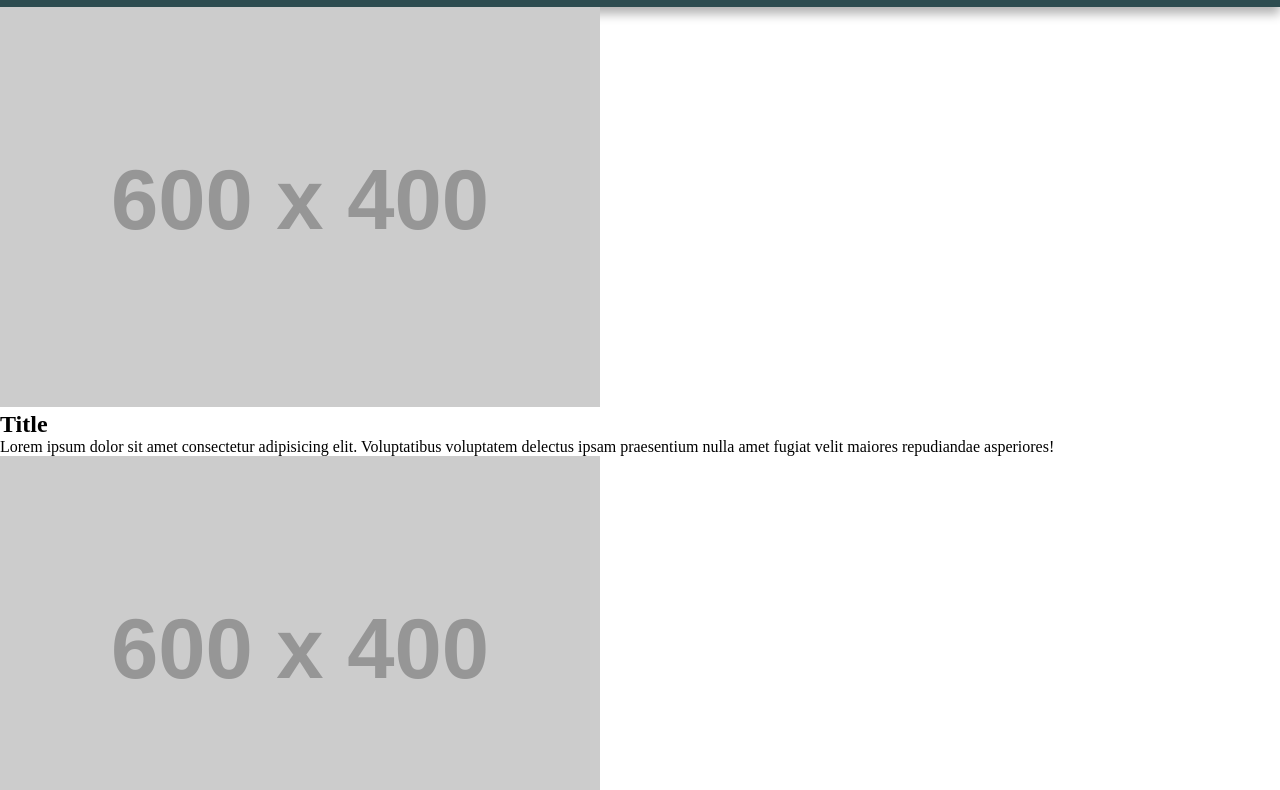
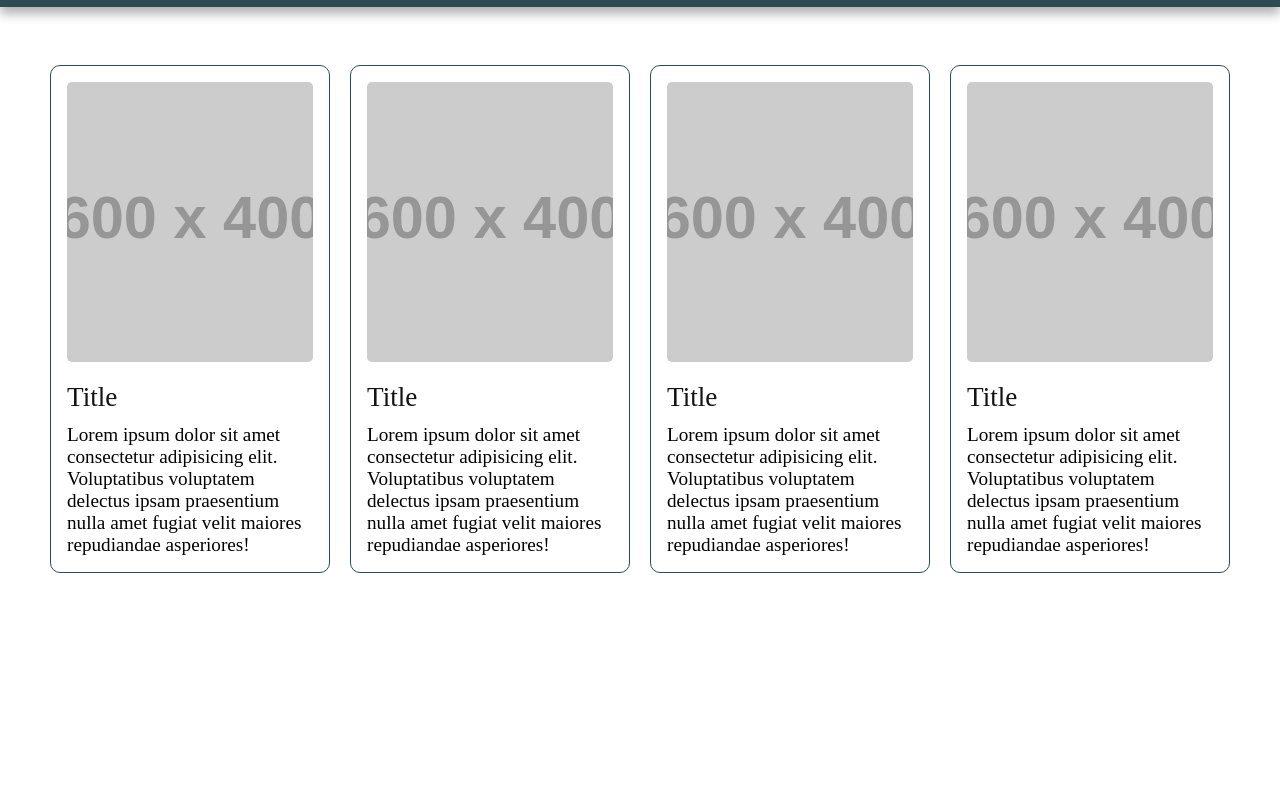
Before and after one commit to JustinParviz/News_Search_app, a plain HTML site: page index.html in a window 1280 px wide. Shown: the part 76-866 px from the top of the page. After the commit the page ends 800 px from the top, so only its background shows below. Drawn offline with Linux system fonts and the light colour scheme; placeholder pictures from the web are drawn by us.

Commit message:
Added CSS to the Blog Cards

```diff
--- a/index.html
+++ b/index.html
@@ -11,7 +11,7 @@
 <body>
 
     <nav>
-        <div class="navbar">
+        <div class="navbar obj-width">
             <a class="logo" href="index.html">News.</a>
 
             <div class="search-container">
@@ -21,7 +21,7 @@
         </div>
     </nav>
 
-    <main id="blog-container">
+    <main class="obj-width" id="blog-container">
         <div class="blog-card">
             <img src="https://placehold.co/600x400" alt="">
             <h2>Title</h2>
--- a/style.css
+++ b/style.css
@@ -6,6 +6,12 @@
 
 body {
     position: relative;
+}
+
+/* Global CSS */
+.obj-width {
+    max-width: 1200px;
+    margin: auto;
 }
 
 nav {
@@ -46,3 +52,43 @@ nav {
     border-radius: 5px;
     margin-left: 10px;
 }
+
+#blog-container {
+    padding: 3rem 0;
+    display: flex;
+    justify-content: flex-start;
+    align-items: flex-start;
+    flex-wrap: wrap;
+}
+
+.blog-card {
+    width: 280px;
+    border: 1px solid #2d4c50;
+    border-radius: 10px;
+    cursor: pointer;
+    padding: 1rem;
+    margin: 10px;
+}
+
+.blog-card:hover {
+    box-shadow: 4px 4px 10px rgba(0, 0, 0, 0.1);
+}
+
+.blog-card img {
+    width: 100%;
+    height: 280px;
+    object-fit: cover;
+    border-radius: 5px;
+    margin-bottom: 1rem;
+}
+
+.blog-card h2 {
+    color: #141414;
+    font-size: 1.7rem;
+    font-weight: 500;
+}
+
+.blog-card p {
+    font-size: 1.2rem;
+    padding-top: 0.7rem;
+}
```
